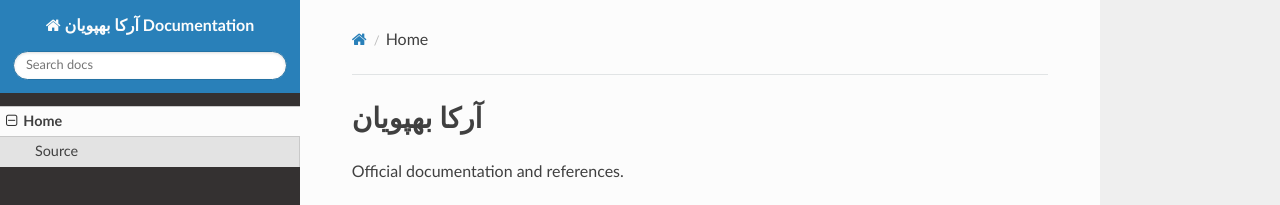
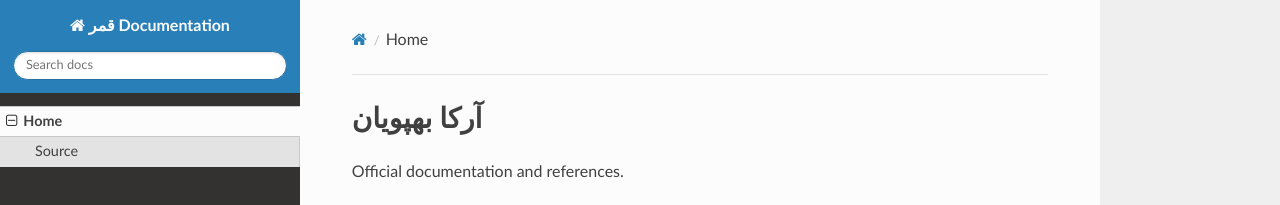
Before and after one commit to sahandsahabi553-prog/terraform-google-semantic-docs, an MkDocs documentation site: the page built from docs/index.md, in a window 1280 px wide. Shown: the top 205 px of the page. Built offline with MkDocs 1.6.1, drawn with Linux system fonts in a browser that asks for light colours; nearby versions of some CDN libraries.

```diff
--- a/mkdocs.yml
+++ b/mkdocs.yml
@@ -1,4 +1,4 @@
-site_name: آرکا بهپویان Documentation
+site_name: قمر Documentation
 nav:
   - Home: index.md
 theme: readthedocs
```
